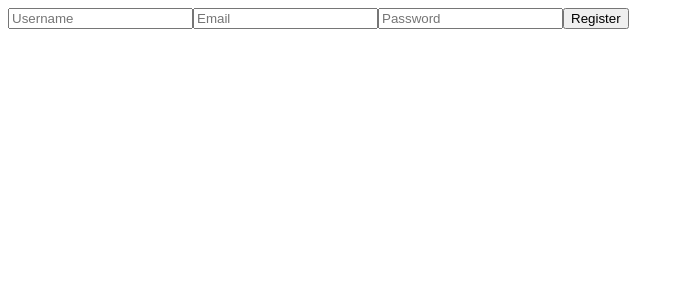
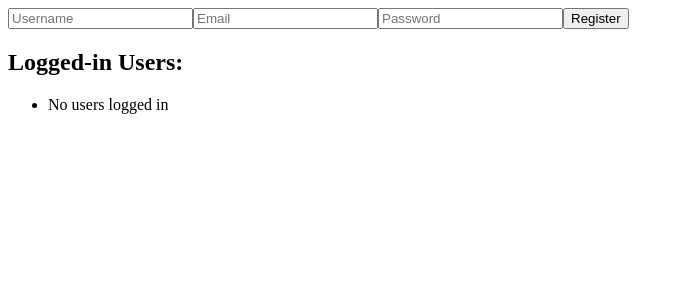
Before and after one commit to driverboy404/trustGame, a React (Create React App) app in the folder client/: page / in a window 1280 px wide. Shown: the top 300 px of the page, without its empty margins (0-684 px from the left). Built offline with nearby package versions, Linux system fonts and the light colour scheme.

Commit message:
Cookies and show logged in users?

```diff
--- a/client/src/Register.jsx
+++ b/client/src/Register.jsx
@@ -1,28 +1,70 @@
 import { useState } from "react";
 import axios from "axios";
 
-const API_URL = process.env.REACT_APP_BACKEND_URL;
-
 function Register() {
   const [form, setForm] = useState({ username: "", email: "", password: "" });
+  const [loggedInUsers, setLoggedInUsers] = useState([]);
 
   const handleSubmit = async (e) => {
     e.preventDefault();
     try {
-      const res = await axios.post(`${API_URL}/register`, form);
+      // Register the user
+      const res = await axios.post("http://localhost:5000/register", form, {
+        withCredentials: true, // Send cookies along with the request
+      });
+
       alert(res.data.message);
+
+      // Log the user in immediately after registration
+      const loginRes = await axios.post("http://localhost:5000/login", {
+        email: form.email,
+        password: form.password,
+      }, { withCredentials: true });
+
+      alert(loginRes.data.message);
+
+      // Fetch and display the list of logged-in users
+      const loggedInUsersRes = await axios.get("http://localhost:5000/loggedInUsers", {
+        withCredentials: true, // Send cookies with the request
+      });
+
+      setLoggedInUsers(loggedInUsersRes.data.loggedInUsers);
+
     } catch (error) {
       alert(error.response?.data.message || "Registration failed");
     }
   };
 
   return (
-    <form onSubmit={handleSubmit}>
-      <input type="text" placeholder="Username" onChange={(e) => setForm({ ...form, username: e.target.value })} />
-      <input type="email" placeholder="Email" onChange={(e) => setForm({ ...form, email: e.target.value })} />
-      <input type="password" placeholder="Password" onChange={(e) => setForm({ ...form, password: e.target.value })} />
-      <button type="submit">Register</button>
-    </form>
+    <div>
+      <form onSubmit={handleSubmit}>
+        <input
+          type="text"
+          placeholder="Username"
+          onChange={(e) => setForm({ ...form, username: e.target.value })}
+        />
+        <input
+          type="email"
+          placeholder="Email"
+          onChange={(e) => setForm({ ...form, email: e.target.value })}
+        />
+        <input
+          type="password"
+          placeholder="Password"
+          onChange={(e) => setForm({ ...form, password: e.target.value })}
+        />
+        <button type="submit">Register</button>
+      </form>
+
+      <h2>Logged-in Users:</h2>
+      <ul>
+        {loggedInUsers.length > 0 ? (
+          loggedInUsers.map((user, index) => <li key={index}>{user}</li>)
+        ) : (
+          <li>No users logged in</li>
+        )}
+      </ul>
+    </div>
   );
 }
 
```
Also changed, not shown: 1 other file (tests, documents, lock files or other folders).
